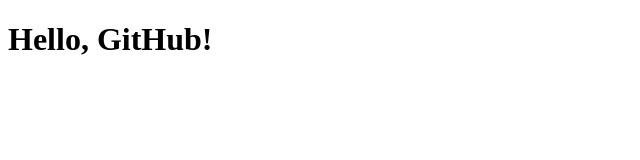
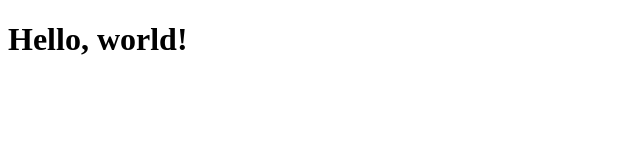
Before and after one commit to parkjihyoun/my-first-web-project, a plain HTML site: page index.html in a window 1280 px wide. Shown: the whole page, without its empty margins (0-640 px from the left). Drawn offline with Linux system fonts and the light colour scheme.

Commit message:
Update index.html

```diff
--- a/index.html
+++ b/index.html
@@ -4,6 +4,6 @@
     <title>My First Web Page</title>
 </head>
 <body>
-    <h1>Hello, GitHub!</h1>
+    <h1>Hello, world! </h1>
 </body>
 </html>
```
